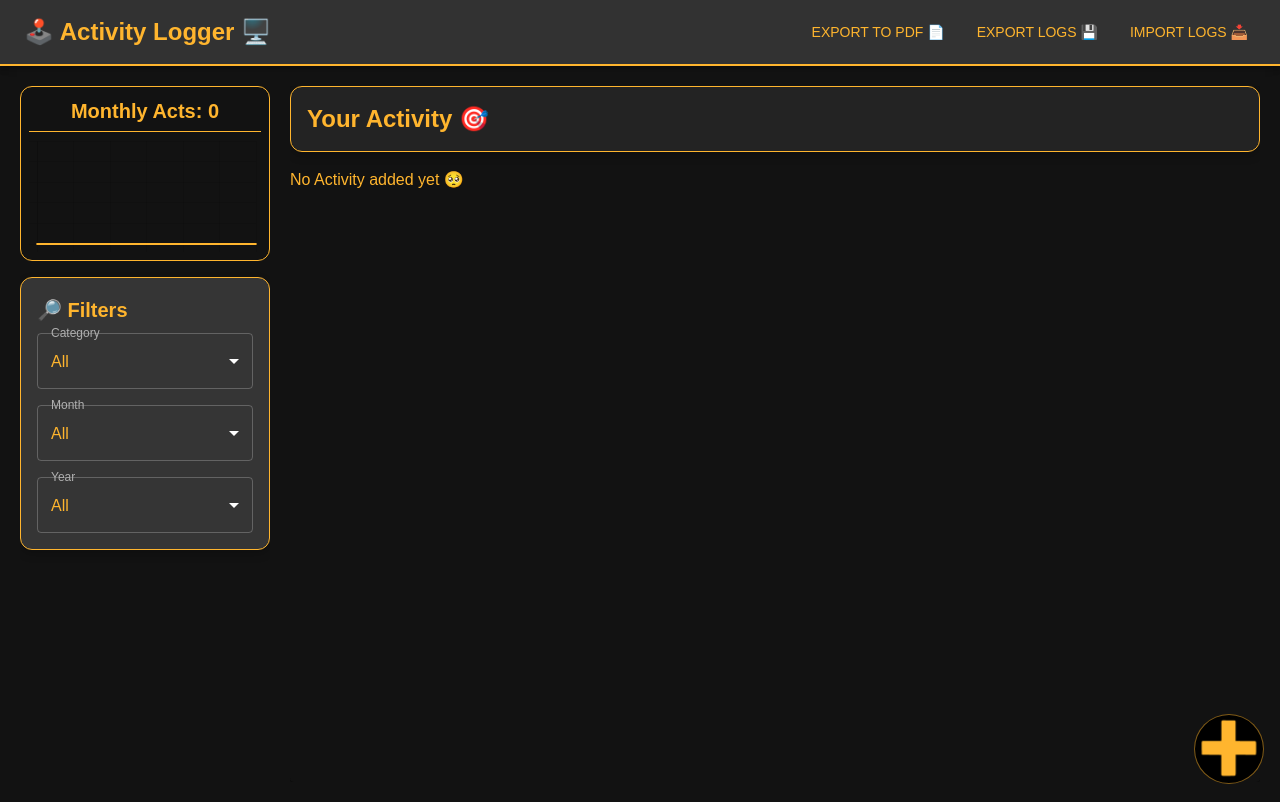
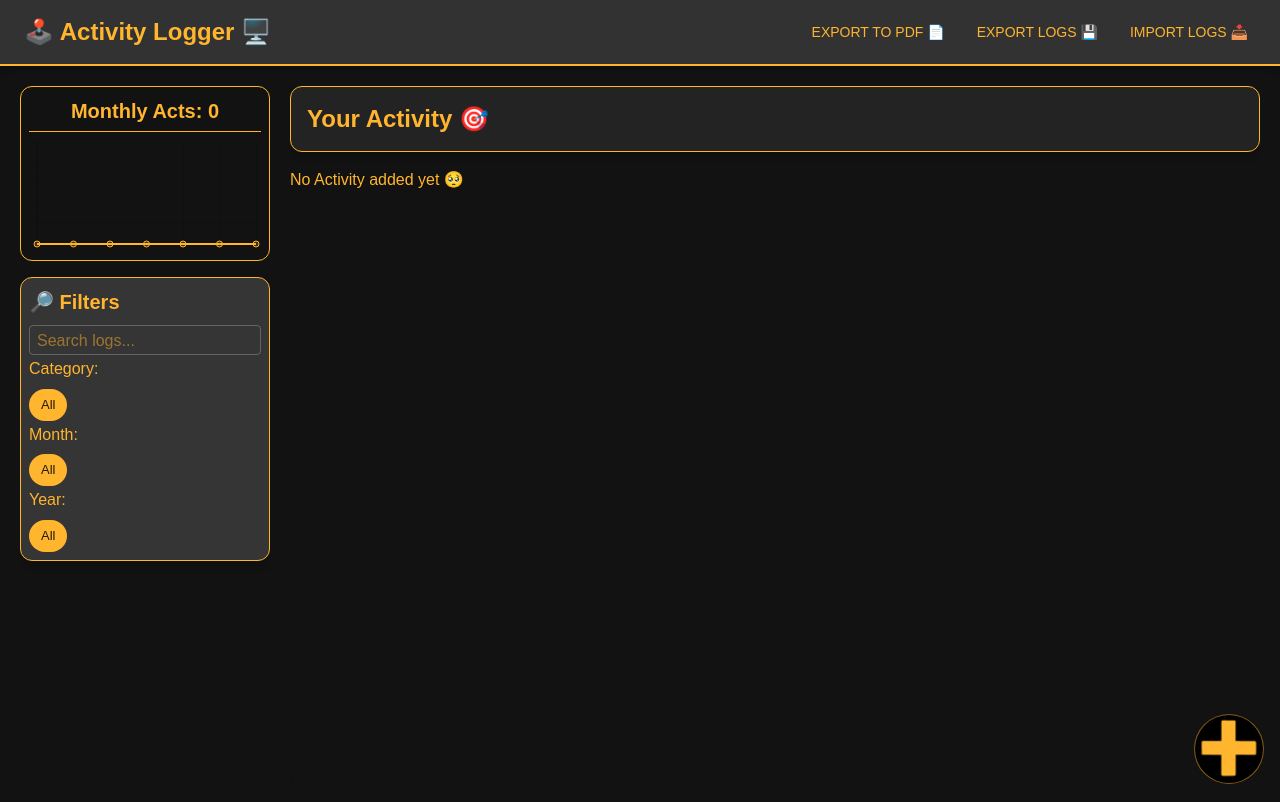
Before and after one commit to VedantKCSE/log-website, a React (Create React App) app: page / in a window 1280 px wide. Built offline with nearby package versions, Linux system fonts and the light colour scheme; a web font is replaced by a local one.

Commit message:
Added Better Filter Bar with search fun. and mobile UI Improvements

```diff
--- a/package.json
+++ b/package.json
@@ -11,6 +11,7 @@
     "@testing-library/react": "^13.4.0",
     "@testing-library/user-event": "^13.5.0",
     "chart.js": "^4.4.5",
+    "dayjs": "^1.11.13",
     "jspdf": "^2.5.2",
     "react": "^18.3.1",
     "react-chartjs-2": "^5.2.0",
--- a/src/App.js
+++ b/src/App.js
@@ -1,150 +1,13 @@
 import React, { useState, useEffect } from 'react';
-import { ThemeProvider, CssBaseline, Button, Box, Dialog, DialogTitle, DialogContent, DialogActions, Typography, Divider } from '@mui/material';
+import { ThemeProvider, CssBaseline, Button, Box, useMediaQuery, Dialog, DialogTitle, DialogContent, DialogActions } from '@mui/material';
 import Navbar from './components/Navbar';
 import LogForm from './components/LogForm';
 import LogList from './components/LogList';
 import FilterBar from './components/FilterBar';
+import ActivityChart from './components/ActivityChart';
 import { darkTheme } from './styles/theme';
 import { exportToPDF, exportLogs, importLogs } from './utils/exportUtils';
-import { Line } from 'react-chartjs-2';
 import 'chart.js/auto';
-
-// Helper function to count activities per day for the last 7 actual dates
-const countActivitiesByLast7Dates = (logs) => {
-  const counts = {};
-  const today = new Date();
-  const sevenDaysAgo = new Date(today);
-  sevenDaysAgo.setDate(today.getDate() - 7);
-
-  // Initialize counts for the last 7 dates
-  for (let i = 0; i <= 6; i++) {
-    const date = new Date();
-    date.setDate(today.getDate() - i);
-    const dateString = date.toLocaleDateString('en-US', { month: 'short', day: 'numeric' });
-    counts[dateString] = 0;
-  }
-
-  // Count activities for the last 7 dates
-  logs.forEach((log) => {
-    const logDate = new Date(log.date);
-    if (logDate >= sevenDaysAgo && logDate <= today) {
-      const dateString = logDate.toLocaleDateString('en-US', { month: 'short', day: 'numeric' });
-      if (counts[dateString] !== undefined) {
-        counts[dateString]++;
-      }
-    }
-  });
-
-  return counts;
-};
-
-
-// Helper function to get the total activities of the current month
-const getMonthlyActivityCount = (logs) => {
-  const currentMonth = new Date().getMonth(); // Current month
-  return logs.filter(log => new Date(log.date).getMonth() === currentMonth).length;
-};
-
-const ActivityChart = ({ logs }) => {
-  const activityCounts = countActivitiesByLast7Dates(logs);
-  const dateLabels = Object.keys(activityCounts).reverse();  // Reverse the date labels to start from the earliest
-  const dataValues = Object.values(activityCounts).reverse(); // Reverse the data values to match the dates
-
-  const chartData = {
-    labels: dateLabels,
-    datasets: [
-      {
-        label: 'Activities Count',
-        data: dataValues,
-        borderColor: '#FFB52E',
-        backgroundColor: 'rgba(255, 181, 46, 0.2)',
-        fill: true,
-        tension: 0.3,
-      },
-    ],
-  };
-
-  const monthlyActivityCount = getMonthlyActivityCount(logs);
-
-  return (
-    <Box>
-      {/* Total Activity Count */}
-      <Typography
-        variant="h6" color="primary" align="center" sx={{ fontWeight: 'bold', mb: 0.5 }}
-      >
-        Monthly Acts: {monthlyActivityCount}
-      </Typography>
-      <Divider sx={{ borderColor: '#FFB52E' }} />
-      {/* Activity Counts by Category */}
-      <Box sx={{ mt: 0.5 }}>
-        {Object.entries(countActivitiesByCategory(logs)).map(([category, count]) => (
-          <Typography key={category} align="center" color="#FFFFFF" sx={{ fontWeight: 'medium' }}>
-            {category}: {count}
-          </Typography>
-        ))}
-      </Box>
-      {/* Line Chart */}
-      <Box
-        sx={{
-          display: 'flex',
-          justifyContent: 'center',
-          alignItems: 'center',
-          width: '100%',
-        }}
-      >
-        <Line
-          data={chartData}
-          options={{
-            responsive: true,
-            scales: {
-              x: {
-                ticks: {
-                  display: false, // Display date labels on the x-axis
-                },
-              },
-              y: {
-                beginAtZero: true,
-                ticks: {
-                  display: false, // Display y-axis ticks
-                },
-              },
-            }, elements: {
-              line: {
-                tension: 0.4, // Smoothing the line
-                borderWidth: 2,
-                borderColor: 'blue', // Line color
-                fill: true, // Enable filling the area below the line
-              },
-              point: {
-                radius: 0.5, // Hides points on the line
-              },
-            },
-            plugins: {
-              legend: {
-                display: false,
-              },
-            },
-          }}
-        />
-      </Box>
-    </Box>
-  );
-};
-
-
-
-// Helper function to count activities by category
-const countActivitiesByCategory = (logs) => {
-  const counts = {};
-  logs.forEach((log) => {
-    if (!counts[log.category]) {
-      counts[log.category] = 0;
-    }
-    counts[log.category]++;
-  });
-  return counts;
-};
-
 
 function App() {
   const [logs, setLogs] = useState([]);
@@ -152,7 +15,16 @@ function App() {
   const [selectedCategory, setSelectedCategory] = useState('All');
   const [selectedMonth, setSelectedMonth] = useState('All');
   const [selectedYear, setSelectedYear] = useState('All');
-  const [openLogForm, setOpenLogForm] = useState(false); // Modal control state
+  const [searchTerm, setSearchTerm] = useState('');
+  const [openLogForm, setOpenLogForm] = useState(false);
+  const [showChart, setShowChart] = useState(false);
+  const isDesktop = useMediaQuery('(min-width:600px)');
+  const addLog = (newLog) => {
+    const updatedLogs = [newLog, ...logs];
+    setLogs(updatedLogs);
+    localStorage.setItem('logs', JSON.stringify(updatedLogs));
+    setOpenLogForm(false); // Close modal after log is added
+  };
 
   useEffect(() => {
     const storedLogs = localStorage.getItem('logs');
@@ -160,13 +32,6 @@ function App() {
       setLogs(JSON.parse(storedLogs));
     }
   }, []);
-
-  const addLog = (newLog) => {
-    const updatedLogs = [newLog, ...logs];
-    setLogs(updatedLogs);
-    localStorage.setItem('logs', JSON.stringify(updatedLogs));
-    setOpenLogForm(false); // Close modal after log is added
-  };
 
   useEffect(() => {
     let filtered = logs;
@@ -180,9 +45,12 @@ function App() {
     if (selectedYear !== 'All') {
       filtered = filtered.filter((log) => new Date(log.date).getFullYear() === parseInt(selectedYear));
     }
+    if (searchTerm) {
+      filtered = filtered.filter(log => log.log.toLowerCase().includes(searchTerm.toLowerCase()));
+    }
 
     setFilteredLogs(filtered);
-  }, [selectedCategory, selectedMonth, selectedYear, logs]);
+  }, [selectedCategory, selectedMonth, selectedYear, logs, searchTerm]);
 
   const handleImportLogs = (e) => {
     importLogs(e, setLogs, logs);
@@ -197,22 +65,16 @@ function App() {
         importLogsHandler={handleImportLogs}
       />
 
-      {/* Grid layout for FilterBar, LogList, and Line Chart */}
       <Box sx={{
         display: 'grid',
-        gridTemplateColumns: { xs: '1fr', md: '250px 1fr' }, // Stacked on small screens, sidebar on larger screens
-        gridTemplateRows: { xs: 'auto 1fr', md: '1fr' }, // Auto height for FilterBar on mobile, full height on larger screens
+        gridTemplateColumns: { xs: '1fr', md: '250px 1fr' },
         gridGap: '20px',
-        height: 'calc(100vh - 64px)', // Full screen height minus navbar
+        height: isDesktop ? 'calc(100vh - 64px)' : 'auto',
         padding: '20px',
-        overflow: 'hidden', // Prevent overflow when content is too large
+        overflow: 'hidden',
       }}>
-        {/* Sidebar FilterBar with flexible height */}
-        <Box sx={{
-          height: { xs: 'auto', md: '100%' }, // Auto height on mobile, full height on larger screens
-          overflowY: 'auto',
-        }}>
-          {/* Activity Chart added below the FilterBar */}
+        <Box sx={{ height: { xs: 'auto', md: '100%' }, overflowY: 'auto' }}>
+          {isDesktop ? <>
             <Box sx={{ border: '1px solid #FFB52E', borderRadius: '12px', padding: 1, mb: 2 }}>
               <ActivityChart logs={filteredLogs} />
             </Box>
@@ -223,18 +85,42 @@ function App() {
               setSelectedMonth={setSelectedMonth}
               selectedYear={selectedYear}
               setSelectedYear={setSelectedYear}
+              searchTerm={searchTerm}
+              setSearchTerm={setSearchTerm}
+            /></> : (
+              <Button
+                variant="outlined"
+                onClick={() => setShowChart(prev => !prev)}
+                sx={{ mb: 2, backgroundColor:'black' ,width:'100%'}}
+              >
+                {showChart ? "Hide Activity Chart & Filter" : "Show Activity Chart & Filter"}
+              </Button>
+          )}
+
+          {showChart && (
+            <Box sx={{ border: '1px solid #FFB52E', borderRadius: '12px', padding: 1, mb: 2 }}>
+              <ActivityChart logs={filteredLogs} />
+            </Box>
+          )}
+
+          {showChart && (
+            <FilterBar
+              selectedCategory={selectedCategory}
+              setSelectedCategory={setSelectedCategory}
+              selectedMonth={selectedMonth}
+              setSelectedMonth={setSelectedMonth}
+              selectedYear={selectedYear}
+              setSelectedYear={setSelectedYear}
+              searchTerm={searchTerm}
+              setSearchTerm={setSearchTerm}
             />
+          )}
         </Box>
 
-        {/* LogList should occupy remaining space */}
-        <Box sx={{
-          height: { xs: 'auto', md: '100%' }, // Auto on mobile, full height on larger screens
-          overflowY: 'auto',
-        }}>
+        <Box sx={{ height: { xs: 'auto', md: '100%' }, overflowY: 'auto' }}>
           <LogList logs={filteredLogs} />
         </Box>
       </Box>
-
 
 
       {/* Add new activity button */}
@@ -252,7 +138,7 @@ function App() {
           fontWeight: 'bold',
           borderRadius: '50%'
         }} variant="outlined" color="secondary" onClick={() => setOpenLogForm(true)}>
-          <div style={{ color: 'transparent', textShadow: '0 0 0 #FFB52E', fontSize: '50px' }}>
+          <div style={{ color: 'transparent', textShadow: '0 0 0 #FFB52E', fontSize: '50px', zIndex: 9999999 }}>
             ➕
           </div>
         </Button>
--- /dev/null
+++ b/src/components/ActivityChart.js
@@ -0,0 +1,134 @@
+// src/components/ActivityChart.js
+
+import React from 'react';
+import { Box, Typography, Divider } from '@mui/material';
+import { Line } from 'react-chartjs-2';
+import 'chart.js/auto';
+
+// Helper function to count activities per day for the last 7 actual dates
+const countActivitiesByLast7Dates = (logs) => {
+  const counts = {};
+  const today = new Date();
+  const sevenDaysAgo = new Date(today);
+  sevenDaysAgo.setDate(today.getDate() - 7);
+
+  // Initialize counts for the last 7 dates
+  for (let i = 0; i <= 6; i++) {
+    const date = new Date();
+    date.setDate(today.getDate() - i);
+    const dateString = date.toLocaleDateString('en-US', { month: 'short', day: 'numeric' });
+    counts[dateString] = 0;
+  }
+
+  // Count activities for the last 7 dates
+  logs.forEach((log) => {
+    const logDate = new Date(log.date);
+    if (logDate >= sevenDaysAgo && logDate <= today) {
+      const dateString = logDate.toLocaleDateString('en-US', { month: 'short', day: 'numeric' });
+      if (counts[dateString] !== undefined) {
+        counts[dateString]++;
+      }
+    }
+  });
+
+  return counts;
+};
+
+// Helper function to get the total activities of the current month
+const getMonthlyActivityCount = (logs) => {
+  const currentMonth = new Date().getMonth(); // Current month
+  return logs.filter(log => new Date(log.date).getMonth() === currentMonth).length;
+};
+
+// Helper function to count activities by category
+const countActivitiesByCategory = (logs) => {
+  const counts = {};
+  logs.forEach((log) => {
+    if (!counts[log.category]) {
+      counts[log.category] = 0;
+    }
+    counts[log.category]++;
+  });
+  return counts;
+};
+
+const ActivityChart = ({ logs }) => {
+  const activityCounts = countActivitiesByLast7Dates(logs);
+  const dateLabels = Object.keys(activityCounts).reverse(); // Reverse the date labels to start from the earliest
+  const dataValues = Object.values(activityCounts).reverse(); // Reverse the data values to match the dates
+
+  const chartData = {
+    labels: dateLabels,
+    datasets: [
+      {
+        label: 'Activities Count',
+        data: dataValues,
+        borderColor: '#FFB52E',
+        backgroundColor: 'rgba(255, 181, 46, 0.2)',
+        fill: true,
+      },
+    ],
+  };
+
+  const monthlyActivityCount = getMonthlyActivityCount(logs);
+
+  return (
+    <Box>
+      {/* Total Activity Count */}
+      <Typography variant="h6" color="primary" align="center" sx={{ fontWeight: 'bold', mb: 0.5 }}>
+        Monthly Acts: {monthlyActivityCount}
+      </Typography>
+      <Divider sx={{ borderColor: '#FFB52E' }} />
+      {/* Activity Counts by Category */}
+      <Box sx={{ mt: 0.5, ml: 0.5 }}>
+        {Object.entries(countActivitiesByCategory(logs)).map(([category, count]) => (
+          <Typography key={category} color="#FFFFFF" sx={{ fontWeight: 'medium' }}>
+            {category}: {count}
+          </Typography>
+        ))}
+      </Box>
+      {/* Line Chart */}
+      <Box
+        sx={{
+          display: 'flex',
+          justifyContent: 'center',
+          alignItems: 'center',
+          width: '100%',
+        }}
+      >
+        <Line
+          data={chartData}
+          options={{
+            responsive: true,
+            scales: {
+              x: {
+                ticks: {
+                  display: false, // Display date labels on the x-axis
+                },
+              },
+              y: {
+                beginAtZero: true,
+                ticks: {
+                  display: false, // Display y-axis ticks
+                },
+              },
+            },
+            elements: {
+              line: {
+                tension: 0.1, // Smoothing the line
+                borderWidth: 2,
+              },
+            },
+            plugins: {
+              legend: {
+                display: false,
+              },
+            },
+          }}
+        />
+      </Box>
+    </Box>
+  );
+};
+
+export default ActivityChart;
--- a/src/components/FilterBar.js
+++ b/src/components/FilterBar.js
@@ -1,78 +1,112 @@
-import React from 'react';
-import { FormControl, InputLabel, Select, MenuItem, Typography, Paper } from '@mui/material';
+import React, { useEffect, useState } from 'react';
+import { Typography, Paper, Stack, Chip, TextField } from '@mui/material';
+import dayjs from 'dayjs';
 
-const months = [
-  { value: '01', label: 'January' },
-  { value: '02', label: 'February' },
-  { value: '03', label: 'March' },
-  { value: '04', label: 'April' },
-  { value: '05', label: 'May' },
-  { value: '06', label: 'June' },
-  { value: '07', label: 'July' },
-  { value: '08', label: 'August' },
-  { value: '09', label: 'September' },
-  { value: '10', label: 'October' },
-  { value: '11', label: 'November' },
-  { value: '12', label: 'December' },
-];
+const FilterBar = ({ selectedCategory, setSelectedCategory, selectedMonth, setSelectedMonth, selectedYear, setSelectedYear, searchTerm, setSearchTerm }) => {
+  const [categories, setCategories] = useState([]);
+  const [months, setMonths] = useState([]);
+  const [years, setYears] = useState([]);
 
-const FilterBar = ({ selectedCategory, setSelectedCategory, selectedMonth, setSelectedMonth, selectedYear, setSelectedYear }) => {
+  useEffect(() => {
+    const logs = JSON.parse(localStorage.getItem('logs') || '[]');
+    const uniqueCategories = ['All', ...new Set(logs.map(log => log.category))];
+    const uniqueMonths = ['All', ...new Set(logs.map(log => dayjs(log.date, 'MM/DD/YYYY, hh:mm:ss A').format('MM')))];
+
+    const uniqueYears = ['All', ...new Set(logs.map(log => dayjs(log.date, 'MM/DD/YYYY, hh:mm:ss A').format('YYYY')))];
+    setCategories(uniqueCategories);
+    setMonths(uniqueMonths);
+    setYears(uniqueYears);
+  }, []);
+
+  const handleChipClick = (type, value) => {
+    if (type === 'category') {
+      setSelectedCategory(value);
+    } else if (type === 'month') {
+      setSelectedMonth(value);
+    } else if (type === 'year') {
+      setSelectedYear(value);
+    }
+  };
+
   return (
     <Paper
       elevation={3}
       sx={{
-        padding: 2,
+        padding: 1,
         display: 'flex',
         flexDirection: 'column',
         border: '1px solid #FFB52E',
         borderRadius: '12px',
-        backgroundColor: 'rgba(41, 41, 41, 0.8)', // Semi-transparent background
-        backdropFilter: 'blur(10px)',  // Glassmorphism blur effect
-        boxShadow: '0 4px 10px rgba(0, 0, 0, 0.2)' // Subtle shadow for depth
+        backgroundColor: 'rgba(41, 41, 41, 0.8)',
+        backdropFilter: 'blur(10px)',
+        boxShadow: '0 4px 10px rgba(0, 0, 0, 0.2)'
       }}
     >
       <Typography variant="h6" gutterBottom sx={{ fontWeight: 'bold' }}>
         🔎 Filters
       </Typography>
-      <FormControl sx={{ minWidth: 120, marginBottom: 2 }}>
-        <InputLabel>Category</InputLabel>
-        <Select
-          value={selectedCategory}
-          onChange={(e) => setSelectedCategory(e.target.value)}
-        >
-          <MenuItem value="All">All</MenuItem>
-          <MenuItem value="Learning">Learning</MenuItem>
-          <MenuItem value="Courses">Courses</MenuItem>
-          <MenuItem value="Project">Project</MenuItem>
-          <MenuItem value="Self-Development">Self-Development</MenuItem>
-        </Select>
-      </FormControl>
 
-      <FormControl sx={{ minWidth: 120, marginBottom: 2 }}>
-        <InputLabel>Month</InputLabel>
-        <Select
-          value={selectedMonth}
-          onChange={(e) => setSelectedMonth(e.target.value)}
-        >
-          <MenuItem value="All">All</MenuItem>
-          {months.map((month) => (
-            <MenuItem key={month.value} value={month.value}>{month.label}</MenuItem>
-          ))}
-        </Select>
-      </FormControl>
+      {/* Search Input */}
+      <TextField
+        variant="outlined"
+        placeholder="Search logs..."
+        sx={{
+          '& .MuiOutlinedInput-root': {
+            padding: '0px', // Set padding to 0 to reduce height
+            height: '30px', // Set desired height
+            '& input': {
+              padding: '0px 8px', // Adjust input padding for better appearance
+            },
+          },
+        }}
+        value={searchTerm}
+        onChange={(e) => setSearchTerm(e.target.value)}
+      />
 
-      <FormControl sx={{ minWidth: 120 }}>
-        <InputLabel>Year</InputLabel>
-        <Select
-          value={selectedYear}
-          onChange={(e) => setSelectedYear(e.target.value)}
-        >
-          <MenuItem value="All">All</MenuItem>
-          {Array.from(new Array(5), (v, i) => new Date().getFullYear() - i).map((year) => (
-            <MenuItem key={year} value={year}>{year}</MenuItem>
-          ))}
-        </Select>
-      </FormControl>
+      {/* Category Filter */}
+      <Typography variant="subtitle1" gutterBottom>
+        Category:
+      </Typography>
+      <Stack direction="row" gap={1} spacing={1} sx={{ flexWrap: 'wrap' }}>
+        {categories.map((category) => (
+          <Chip
+            key={category}
+            label={category}
+            onClick={() => handleChipClick('category', category)}
+            color={selectedCategory === category ? 'primary' : 'default'}
+          />
+        ))}
+      </Stack>
+
+      {/* Month Filter */}
+      <Typography variant="subtitle1" gutterBottom>
+        Month:
+      </Typography>
+      <Stack direction="row" spacing={1} sx={{ flexWrap: 'wrap' }}>
+        {months.map((month) => (
+          <Chip
+            key={month}
+            label={month === 'All' ? 'All' : dayjs(`2024-${month}-01`).format('MMMM')}
+            onClick={() => handleChipClick('month', month)}
+            color={selectedMonth === month ? 'primary' : 'default'}
+          />
+        ))}
+      </Stack>
+
+      {/* Year Filter */}
+      <Typography variant="subtitle1" gutterBottom>
+        Year:
+      </Typography>
+      <Stack direction="row" spacing={1} sx={{ flexWrap: 'wrap' }}>
+        {years.map((year) => (
+          <Chip
+            key={year}
+            label={year}
+            onClick={() => handleChipClick('year', year)}
+            color={selectedYear === year ? 'primary' : 'default'}
+          />
+        ))}
+      </Stack>
     </Paper>
   );
 };
```
Also changed, not shown: 1 other file (tests, documents, lock files or other folders). Lines whose indentation alone changed are shown as unchanged.
